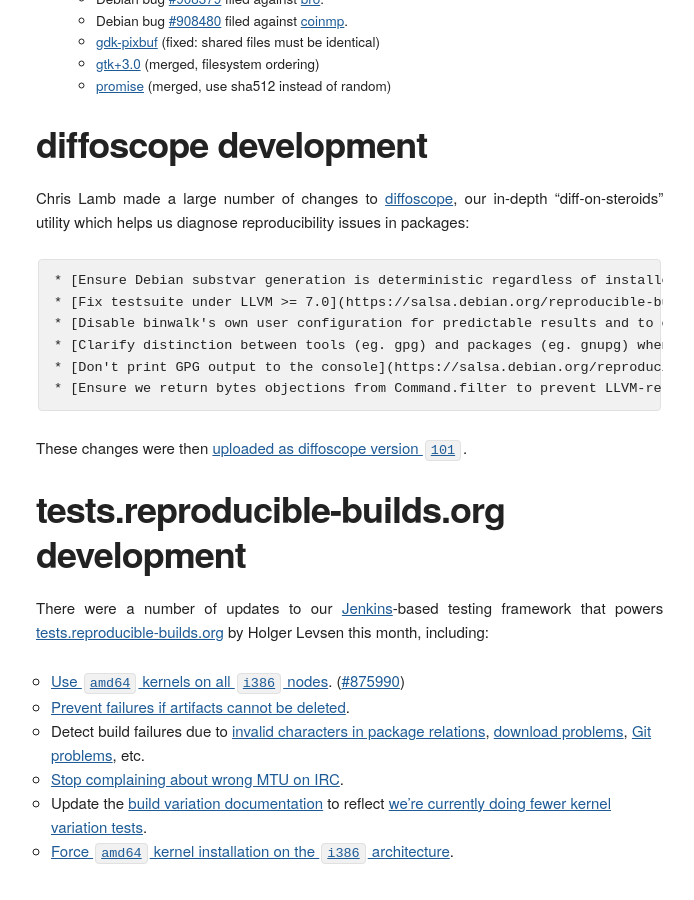
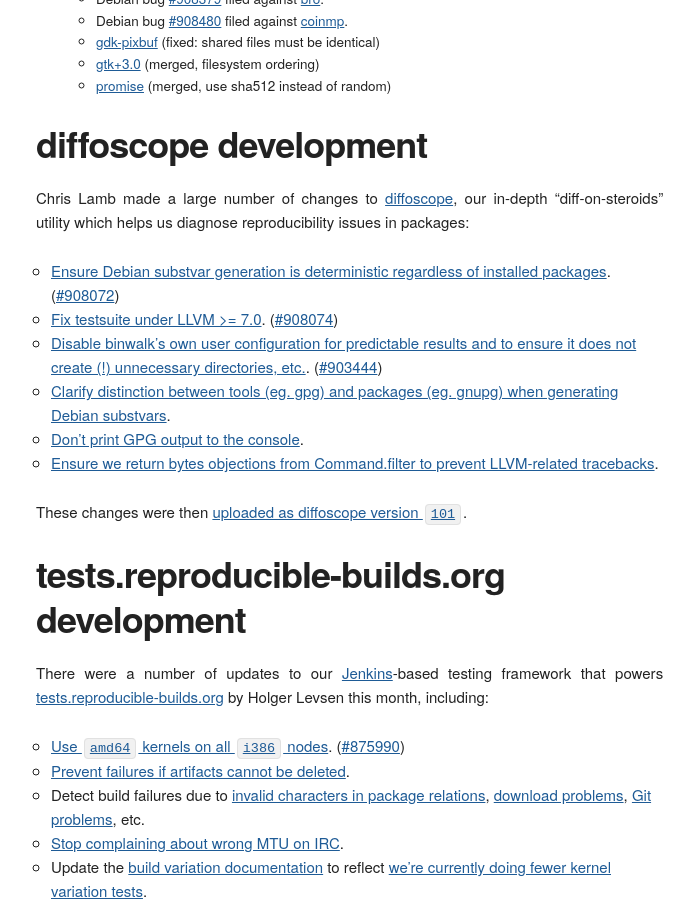
Before and after one commit to prototypefund/reproducible-website, a Jekyll site: the page built from _blog/posts/177.md, in a window 1280 px wide and 900 px high, scrolled down 1562 px. Shown: the whole window, without its empty margins (124-818 px from the left). Built offline with Jekyll 4.4.1, drawn with Linux system fonts in a browser that asks for light colours; some web fonts are replaced.

Commit message:
Dedent this list.

```diff
--- a/_blog/posts/177.md
+++ b/_blog/posts/177.md
@@ -48,12 +48,12 @@
 
 Chris Lamb made a large number of changes to [diffoscope](https://diffoscope.org), our in-depth "diff-on-steroids" utility which helps us diagnose reproducibility issues in packages:
 
-    * [Ensure Debian substvar generation is deterministic regardless of installed packages](https://salsa.debian.org/reproducible-builds/diffoscope/commit/889e4bf). ([#908072](<https://bugs.debian.org/908072]))
-    * [Fix testsuite under LLVM >= 7.0](https://salsa.debian.org/reproducible-builds/diffoscope/commit/f29fdd9). ([#908074](<https://bugs.debian.org/908074]))
-    * [Disable binwalk's own user configuration for predictable results and to ensure it does not create (!) unnecessary directories, etc.](https://salsa.debian.org/reproducible-builds/diffoscope/commit/075acf2). ([#903444](<https://bugs.debian.org/903444]))
-    * [Clarify distinction between tools (eg. gpg) and packages (eg. gnupg) when generating Debian substvars](https://salsa.debian.org/reproducible-builds/diffoscope/commit/d57dba3).
-    * [Don't print GPG output to the console](https://salsa.debian.org/reproducible-builds/diffoscope/commit/3350968).
-    * [Ensure we return bytes objections from Command.filter to prevent LLVM-related tracebacks](https://salsa.debian.org/reproducible-builds/diffoscope/commit/68f3bdd)
+* [Ensure Debian substvar generation is deterministic regardless of installed packages](https://salsa.debian.org/reproducible-builds/diffoscope/commit/889e4bf). ([#908072](<https://bugs.debian.org/908072]))
+* [Fix testsuite under LLVM >= 7.0](https://salsa.debian.org/reproducible-builds/diffoscope/commit/f29fdd9). ([#908074](<https://bugs.debian.org/908074]))
+* [Disable binwalk's own user configuration for predictable results and to ensure it does not create (!) unnecessary directories, etc.](https://salsa.debian.org/reproducible-builds/diffoscope/commit/075acf2). ([#903444](<https://bugs.debian.org/903444]))
+* [Clarify distinction between tools (eg. gpg) and packages (eg. gnupg) when generating Debian substvars](https://salsa.debian.org/reproducible-builds/diffoscope/commit/d57dba3).
+* [Don't print GPG output to the console](https://salsa.debian.org/reproducible-builds/diffoscope/commit/3350968).
+* [Ensure we return bytes objections from Command.filter to prevent LLVM-related tracebacks](https://salsa.debian.org/reproducible-builds/diffoscope/commit/68f3bdd).
 
 These changes were then [uploaded as diffoscope version `101`](https://tracker.debian.org/news/987527/accepted-diffoscope-101-source-all-into-unstable/).
 
```
